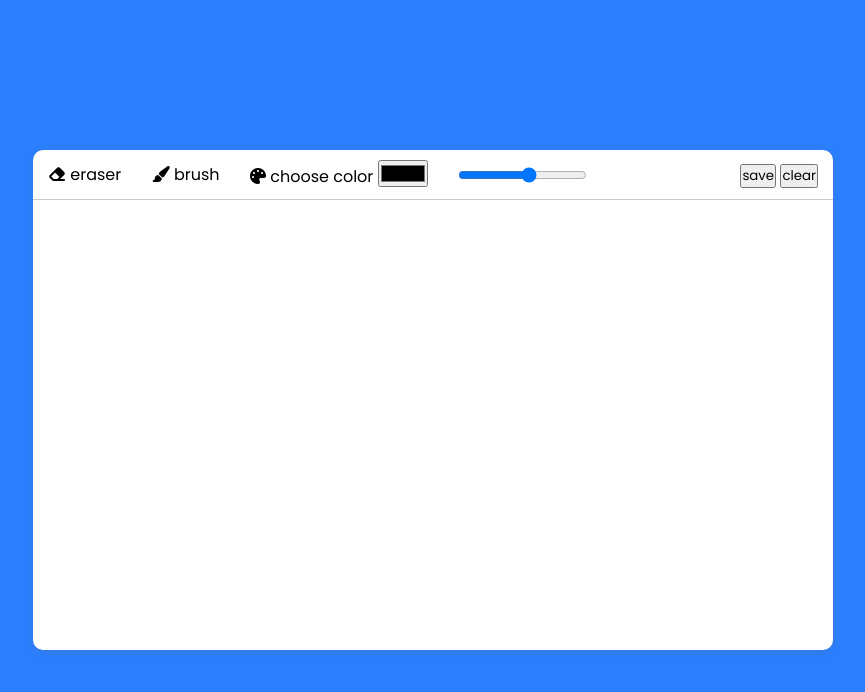
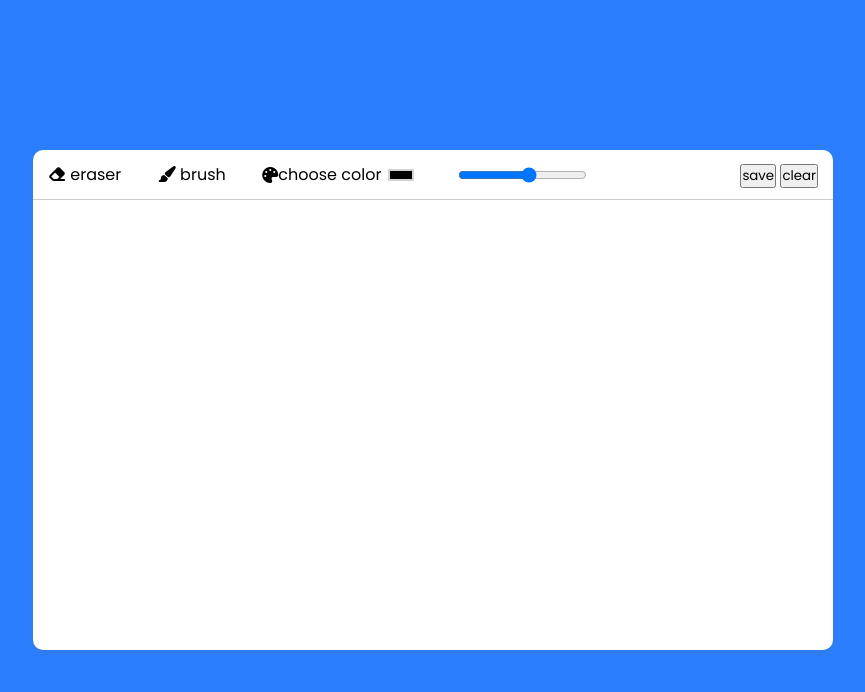
Before and after one commit to bahareseddigh/Simple-Paint-App, a plain HTML site: page index.html in a window 1280 px wide. Shown: the whole page, without its empty margins (207-1072 px from the left). Drawn offline with Linux system fonts and the light colour scheme.

Commit message:
set style on input[type="color"]

```diff
--- a/style.css
+++ b/style.css
@@ -33,3 +33,18 @@ body{
     justify-content: space-between;
     align-items: center;
 }
+.tools .color{
+    display: flex;
+    align-items: center;
+}
+input[type="color"]{
+    border: none;
+    width: 30px;
+    height: 20px;
+    margin: 5px;
+    background-color: transparent;
+    cursor: pointer;
+}
+input[type="color"]::-webkit-color-swatch{
+    border: 2px solid lightgray;
+}
```
